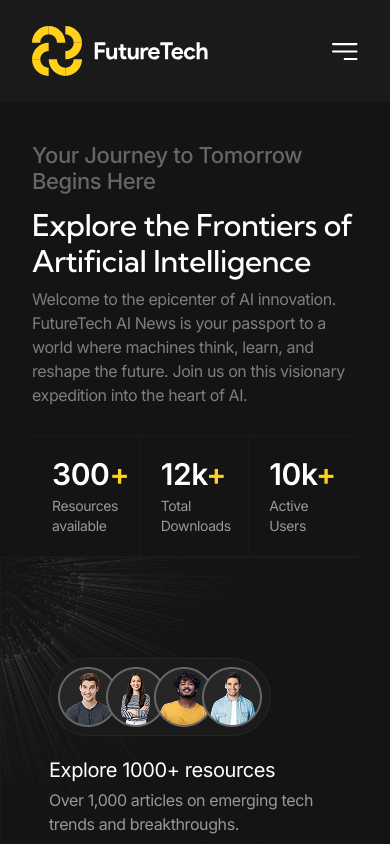
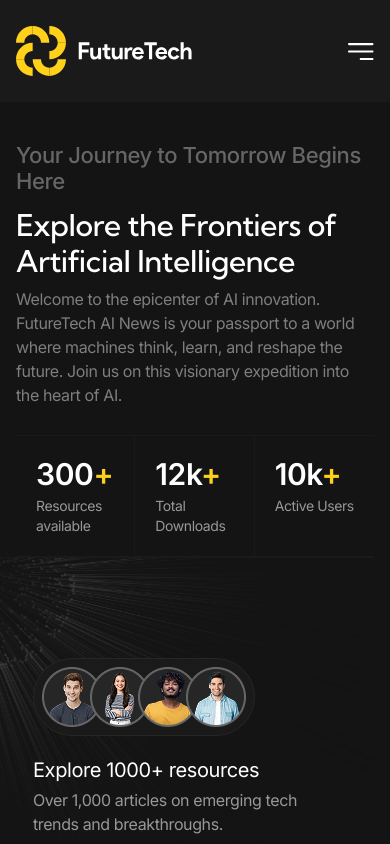
Before and after one commit to Arioteee/future-tech, a React (Vite) app: page / in a window 390 px wide. Shown: the top 844 px of the page. Built offline with nearby package versions, Linux system fonts and the light colour scheme.

Commit message:
fix/bug with padding in container and add breakpoint

```diff
--- a/src/index.css
+++ b/src/index.css
@@ -45,6 +45,7 @@
 	/* Media query */
 	--breakpoint-xxl: 1440px;
 	--breakpoint-midlg: 1200px;
+	--breakpoint-safety: 1635px;
 }
 
 @layer base {
@@ -55,6 +56,6 @@
 
 @layer components {
 	.container-custom {
-		@apply max-w-[1596px] pl-8 pr-8 m-auto;
+		@apply max-w-[1596px] px-4 safety:px-0 m-auto;
 	}
 }
```
